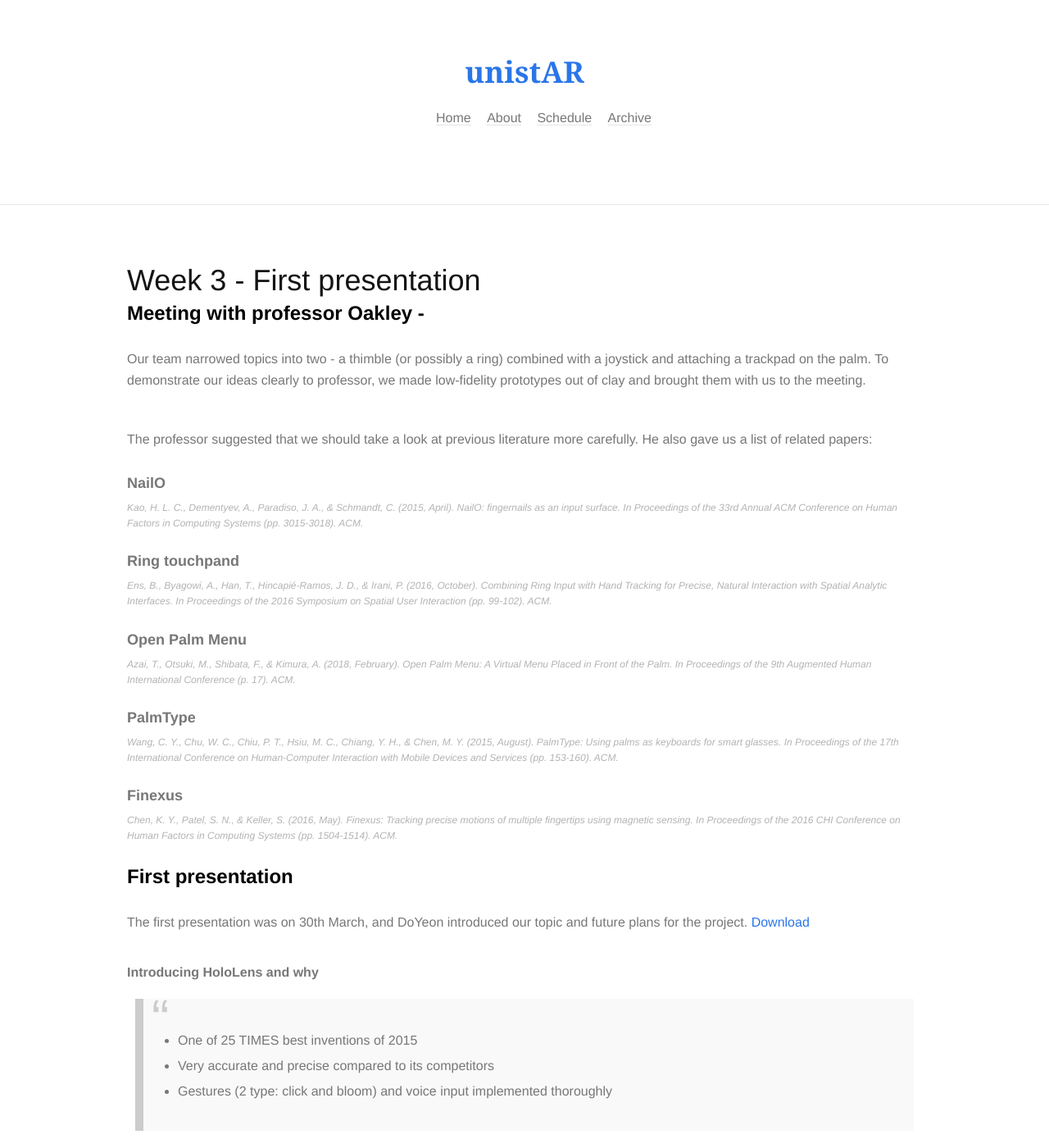
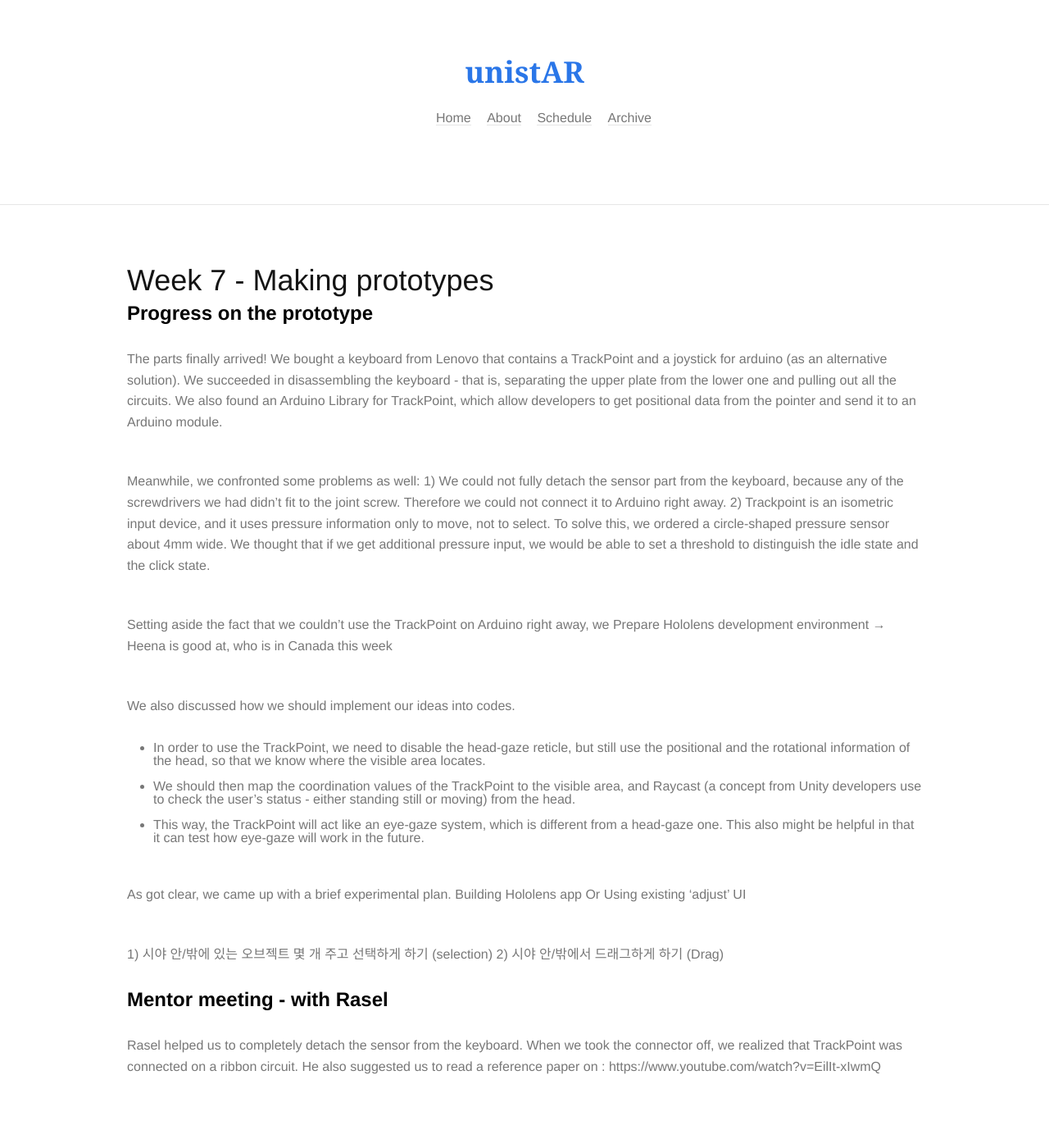
Before and after one commit to unist-AR/unist-AR.github.io, a Jekyll site: the page built from _posts/2018-04-27-Week-7.md, in a window 1280 px wide and 1400 px high. Shown: the whole window at 82% size. Built offline with Jekyll 4.4.1, drawn with Linux system fonts in a browser that asks for light colours; some web fonts are replaced; some of the changed text lies outside the part shown.

Commit message:
modified wk 7

```diff
--- a/_posts/2018-04-27-Week-7.md
+++ b/_posts/2018-04-27-Week-7.md
@@ -1,63 +1,35 @@
 ---
 layout: post
-title: Week 3 - First presentation
-description: "We introduced the topic candidates to the professor, and we had the first presentation."
+title: Week 7 - Making prototypes
+description: "We started making prototypes "
 ---
 
-## Meeting with professor Oakley -
-Our team narrowed topics into two - a thimble (or possibly a ring) combined with a joystick and attaching a trackpad on the palm. To demonstrate our ideas clearly to professor, we made low-fidelity prototypes out of clay and brought them with us to the meeting.
+## Progress on the prototype
+The parts finally arrived!
+We bought a keyboard from Lenovo that contains a TrackPoint and a joystick for arduino (as an alternative solution). We succeeded in disassembling the keyboard - that is, separating the upper plate from the lower one and pulling out all the circuits. We also found an Arduino Library for TrackPoint, which allow developers to get positional data from the pointer and send it to an Arduino module.
+
+Meanwhile, we confronted some problems as well:
+    1) We could not fully detach the sensor part from the keyboard, because any of the screwdrivers we had didn't fit to the joint screw. Therefore we could not connect it to Arduino right away.
+    2) Trackpoint is an isometric input device, and it uses pressure information only to move, not to select. To solve this, we ordered a circle-shaped pressure sensor about 4mm wide. We thought that if we get additional pressure input, we would be able to set a threshold to distinguish the idle state and the click state.
+
+Setting aside the fact that we couldn't use the TrackPoint on Arduino right away, we
+Prepare Hololens development environment
+→ Heena is good at, who is in Canada this week
+
+We also discussed how we should implement our ideas into codes.
+1. In order to use the TrackPoint, we need to disable the head-gaze reticle, but still use the positional and the rotational information of the head, so that we know where the visible area locates.
+2. We should then map the coordination values of the TrackPoint to the visible area, and Raycast (a concept from Unity developers use to check the user's status - either standing still or moving) from the head.
+3. This way, the TrackPoint will act like an eye-gaze system, which is different from a head-gaze one. This also might be helpful in that it can test how eye-gaze will work in the future.
 
 
-The professor suggested that we should take a look at previous literature more carefully. He also gave us a list of related papers:
+As got clear, we came up with a brief experimental plan.
+Building Hololens app
+Or Using existing ‘adjust’ UI
 
-### NailO
-
-<p class='paper-citation'>Kao, H. L. C., Dementyev, A., Paradiso, J. A., & Schmandt, C. (2015, April). NailO: fingernails as an input surface. In Proceedings of the 33rd Annual ACM Conference on Human Factors in Computing Systems (pp. 3015-3018). ACM.</p>
-
-### Ring touchpand
-
-<p class='paper-citation'>Ens, B., Byagowi, A., Han, T., Hincapié-Ramos, J. D., & Irani, P. (2016, October). Combining Ring Input with Hand Tracking for Precise, Natural Interaction with Spatial Analytic Interfaces. In Proceedings of the 2016 Symposium on Spatial User Interaction (pp. 99-102). ACM.</p>
-
-### Open Palm Menu
-
-<p class='paper-citation'>Azai, T., Otsuki, M., Shibata, F., & Kimura, A. (2018, February). Open Palm Menu: A Virtual Menu Placed in Front of the Palm. In Proceedings of the 9th Augmented Human International Conference (p. 17). ACM.</p>
-
-### PalmType
-
-<p class='paper-citation'>Wang, C. Y., Chu, W. C., Chiu, P. T., Hsiu, M. C., Chiang, Y. H., & Chen, M. Y. (2015, August). PalmType: Using palms as keyboards for smart glasses. In Proceedings of the 17th International Conference on Human-Computer Interaction with Mobile Devices and Services (pp. 153-160). ACM.</p>
-
-### Finexus
-
-<p class='paper-citation'>Chen, K. Y., Patel, S. N., & Keller, S. (2016, May). Finexus: Tracking precise motions of multiple fingertips using magnetic sensing. In Proceedings of the 2016 CHI Conference on Human Factors in Computing Systems (pp. 1504-1514). ACM.</p>
+1) 시야 안/밖에 있는 오브젝트 몇 개 주고 선택하게 하기 (selection)
+2) 시야 안/밖에서 드래그하게 하기 (Drag)
 
 
-## First presentation
-
-The first presentation was on 30th March, and DoYeon introduced our topic and future plans for the project. [Download](/src/Capstone-concept presentation.pdf)<br><br>
-
-#### Introducing HoloLens and why
->- One of 25 TIMES best inventions of 2015<br>
->- Very accurate and precise compared to its competitors<br>
->- Gestures (2 type: click and bloom) and voice input implemented thoroughly<br>
-
-#### Problems with existing input systems
->- Gaze: unstable<br>
->- Pointing gesture: driving attention, arm fatigue<br>
->- Voice input: obtrusive, cannot be used in shared events<br>
-
-#### Related works - solutions
->- Spatialize
->    - Ring device utilizing pointing action
->    - Pointing: obtrusive, interaction is unfamiliar
->- Ring-type device<br>
-    - Combining spatial information and gestures using trackpad<br>
-    - repetitive movement: exhausting<br>
-
-#### Topic candidates & Research question
->- Pointing interaction is not stable<br>
->- Gesture interaction is obtrusive<br>
->- Trackpad doesn’t match the interaction we want to implement<br>
-
-#### Expected outcomes
->1. Working prototype<br>
->2. Evaluation report assessing performance<br.
+## Mentor meeting - with Rasel
+Rasel helped us to completely detach the sensor from the keyboard. When we took the connector off, we realized that TrackPoint was connected on a ribbon circuit.
+He also suggested us to read a reference paper on : https://www.youtube.com/watch?v=EilIt-xIwmQ
```
